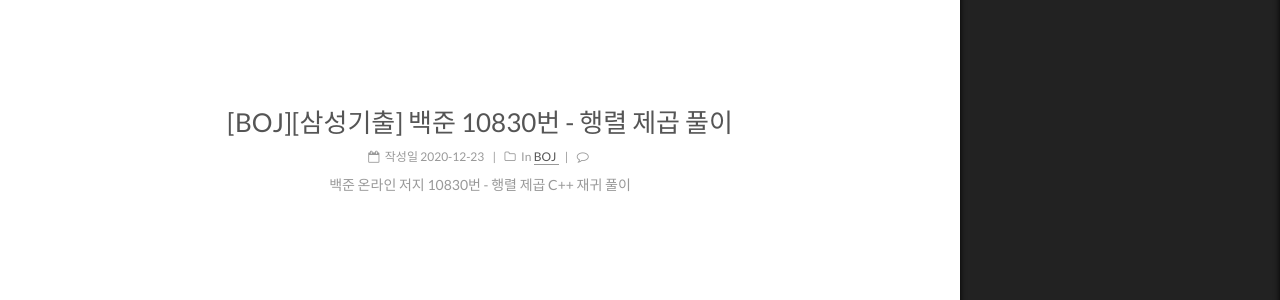
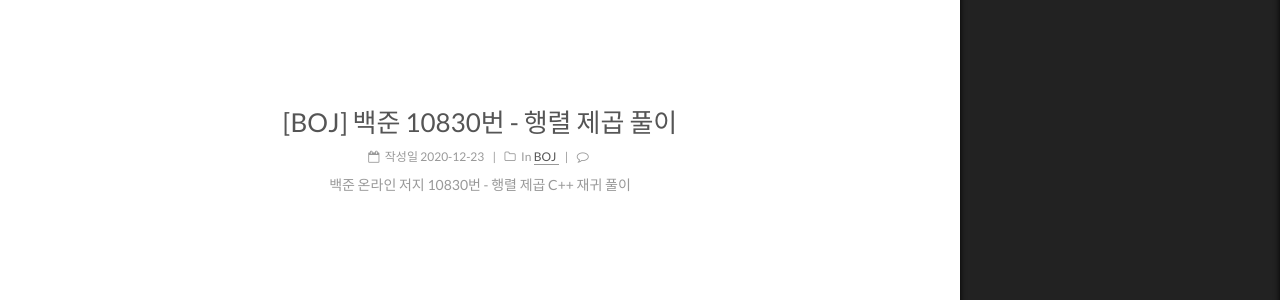
Before and after one commit to yjyoon-dev/yjyoon-dev.github.io, a Jekyll site: the page built from _posts/2020-12-23-boj-10830.md, in a window 1280 px wide. Shown: the part 274-574 px from the top of the page. Built offline with Jekyll 4.4.1, drawn with Linux system fonts in a browser that asks for light colours; comment, search, counter and statistics services are not loaded; some of the changed lines change nothing that is shown.

Commit message:
edit post title

```diff
--- a/_posts/2020-12-23-boj-10830.md
+++ b/_posts/2020-12-23-boj-10830.md
@@ -1,6 +1,6 @@
 ---
 layout: post
-title: "[BOJ][삼성기출] 백준 10830번 - 행렬 제곱 풀이"
+title: "[BOJ] 백준 10830번 - 행렬 제곱 풀이"
 date: 2020-12-23
 categories: BOJ
 photos: /assets/post_images/boj/10830.png
```
